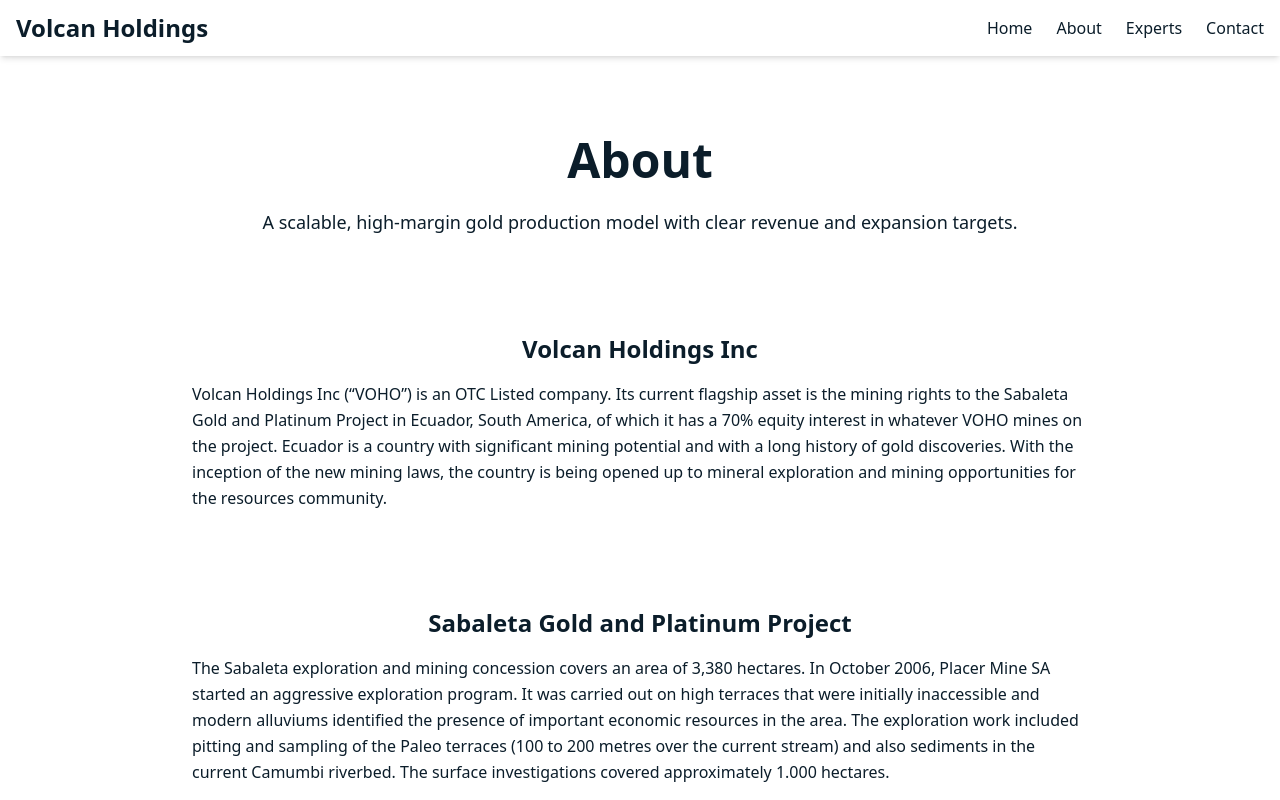
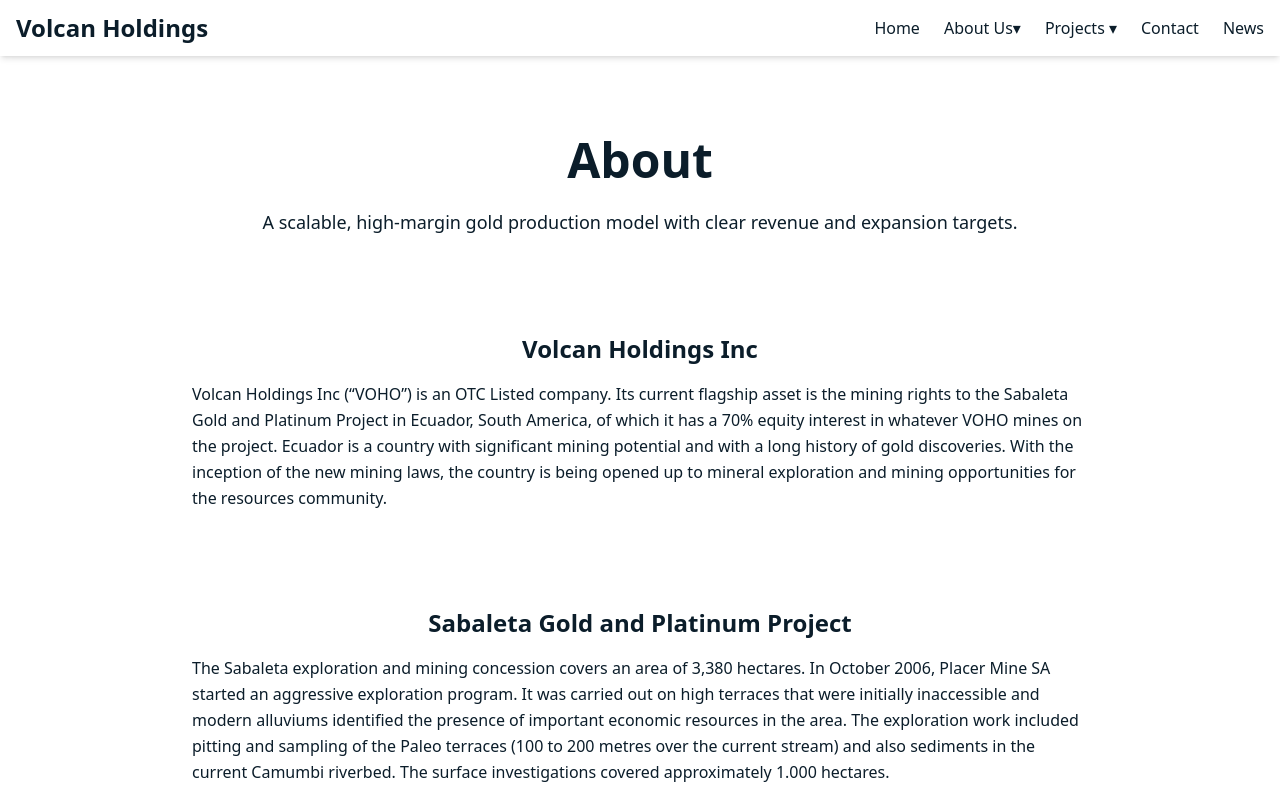
Before and after one commit to syjoseph22/mine-site, a Next.js app: page /about in a window 1280 px wide. Shown: the top 800 px of the page. Built offline with nearby package versions, Linux system fonts and the light colour scheme.

Commit message:
Changed the navbar selections and added working dropdowns

```diff
--- a/src/app/components/Navbar.js
+++ b/src/app/components/Navbar.js
@@ -1,35 +1,40 @@
+// components/Navbar.js
 import Link from 'next/link';
 
 export default function Navbar() {
   return (
     <nav className="bg-white shadow-md sticky top-0 z-50">
-      <div className="max-w-7xl mx-auto px-4 py-3 flex items-center">
-        {/* Site Name/Logo */}
-        <div className="flex-none">
-          <Link href="/" className="flex items-center">
-            <h3 className="text-[#0b1d2a] text-2xl font-bold">
-              Volcan Holdings
-            </h3>
-          </Link>
-        </div>
+      <div className="max-w-7xl mx-auto px-4 py-3 flex items-center justify-between">
+        {/* Left: Site name */}
+        <Link href="/" className="text-[#0b1d2a] text-2xl font-bold">
+          Volcan Holdings
+        </Link>
 
-        {/* Spacer */}
-        <div className="flex-grow" />
+        {/* Right: Nav links */}
+        <div className="flex items-center space-x-6 text-[#0b1d2a] font-medium">
+          <Link href="/" className="hover:text-[#0b1d2a]/80 transition">Home</Link>
 
-        {/* Nav Links */}
-        <div className="space-x-6 font-medium">
-          <Link href="/" className="text-[#0b1d2a] hover:text-[#0b1d2a]/80 transition">
-            Home
-          </Link>
-          <Link href="/about" className="text-[#0b1d2a] hover:text-[#0b1d2a]/80 transition">
-            About
-          </Link>
-          <Link href="/experts" className="text-[#0b1d2a] hover:text-[#0b1d2a]/80 transition">
-            Experts
-          </Link>
-          <Link href="/contact" className="text-[#0b1d2a] hover:text-[#0b1d2a]/80 transition">
-            Contact
-          </Link>
+          {/* //TODO The margin between the nav item and the dropdown should be bigger (but that breaks hover) */}
+
+          {/* About dropdown */}
+          <div className="relative group">
+            <div className="cursor-pointer hover:text-[#0b1d2a]/80 transition">About Us▾</div>
+            <div className="absolute left-0 mt-0 hidden group-hover:block bg-white border border-gray-200 rounded-md shadow-md min-w-[180px] z-50">
+              <Link href="/management" className="block px-4 py-2 hover:bg-gray-50">Management</Link>
+            </div>
+          </div>
+
+          {/* Projects dropdown (two projects) */}
+          <div className="relative group">
+            <div className="cursor-pointer hover:text-[#0b1d2a]/80 transition">Projects ▾</div>
+            <div className="absolute left-0 mt-0 hidden group-hover:block bg-white border border-gray-200 rounded-md shadow-md min-w-[220px] z-50">
+              <Link href="/projects/guayzimi" className="block px-4 py-2 hover:bg-gray-50">Guayzimi Alto</Link>
+              <Link href="/projects/sabaleta" className="block px-4 py-2 hover:bg-gray-50">Sabaleta</Link>
+            </div>
+          </div>
+
+          <Link href="/contact" className="hover:text-[#0b1d2a]/80 transition">Contact</Link>
+          <Link href="/news" className="hover:text-[#0b1d2a]/80 transition">News</Link>
         </div>
       </div>
     </nav>
```
